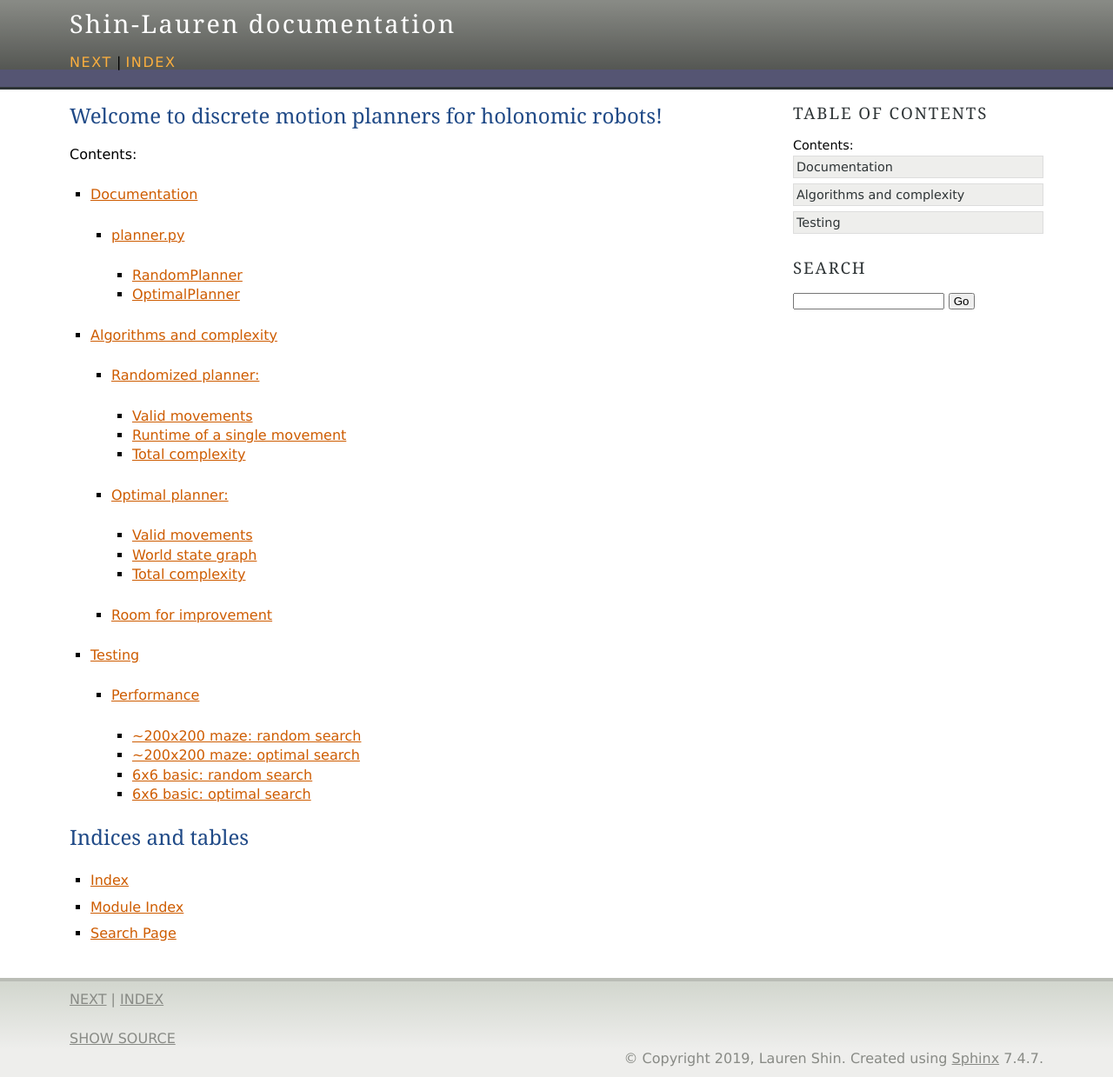
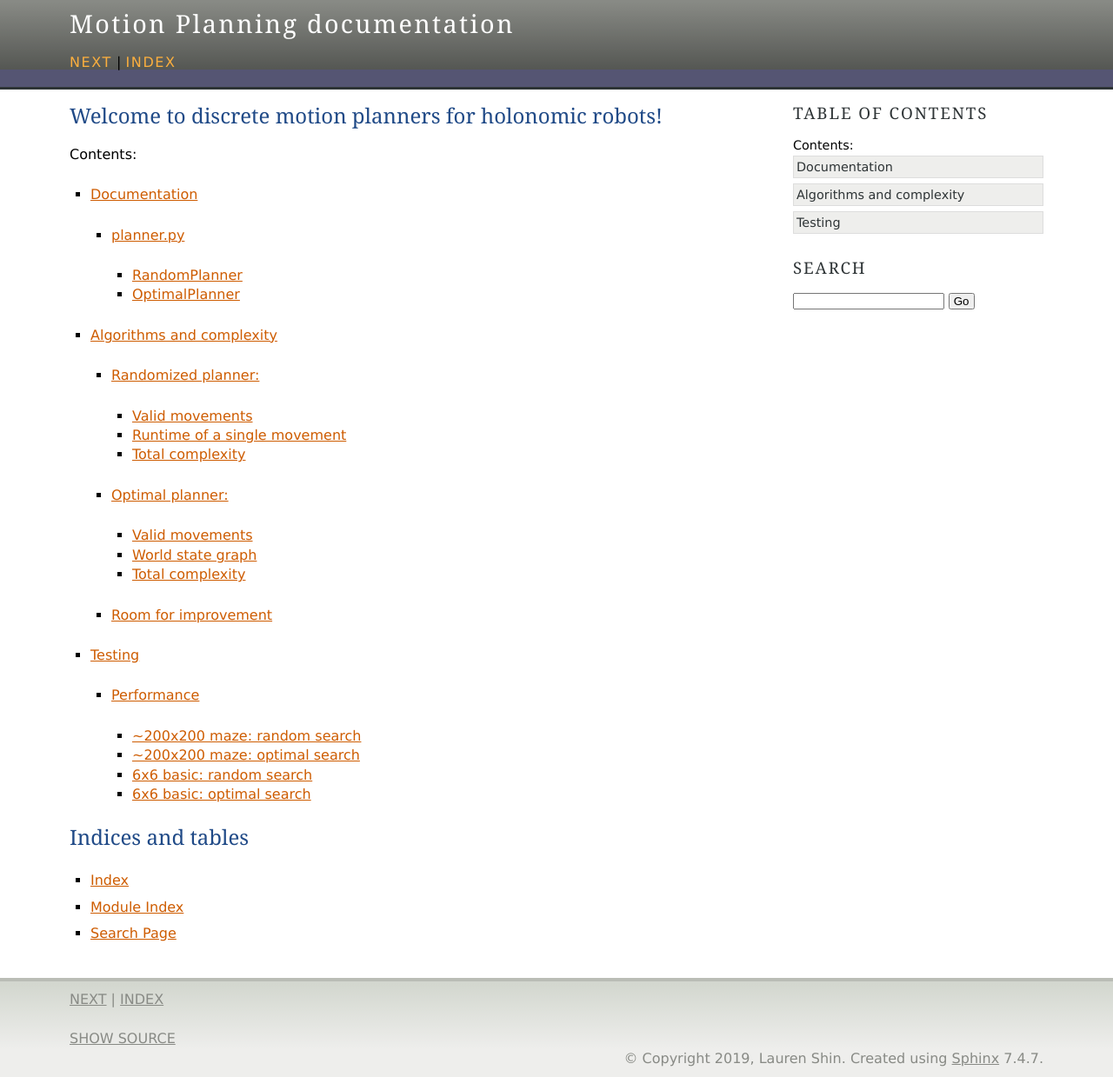
Before and after one commit to L-Shin/motion-planning, a Sphinx documentation site: the page built from docs/index.rst, in a window 1280 px wide. Shown: the whole page at 87% size. Built offline with Sphinx 7.4.7, drawn with Linux system fonts in a browser that asks for light colours.

Commit message:
rename project

```diff
--- a/docs/conf.py
+++ b/docs/conf.py
@@ -19,7 +19,7 @@ sys.path.insert(0, os.path.abspath('..'))
 
 # -- Project information -----------------------------------------------------
 
-project = u'Shin-Lauren'
+project = u'Motion Planning'
 copyright = u'2019, Lauren Shin'
 author = u'Lauren Shin'
 
```
